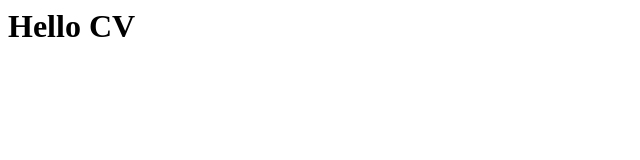
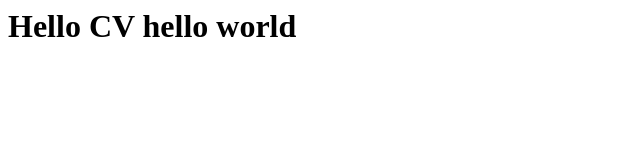
Before and after one commit to tomescumihail93/cvcursreact, a plain HTML site: page index.html in a window 1280 px wide. Shown: the whole page, without its empty margins (0-640 px from the left). Drawn offline with Linux system fonts and the light colour scheme.

Commit message:
updated index.html

```diff
--- a/index.html
+++ b/index.html
@@ -3,6 +3,6 @@
 
     </head>
     <body>
-        <h1>Hello CV</h1>
+        <h1>Hello CV hello world</h1>
     </body>
 </html>
```
